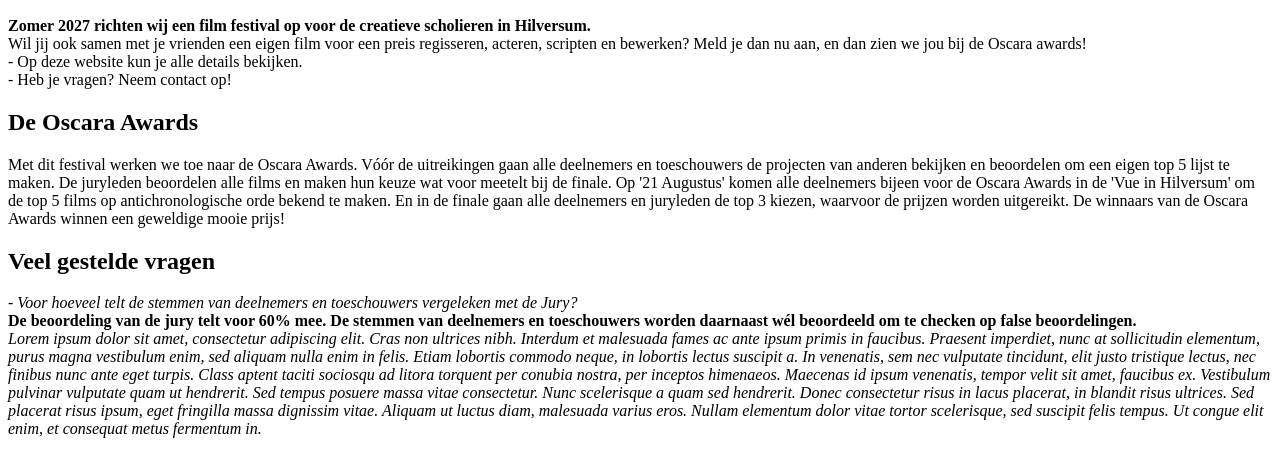
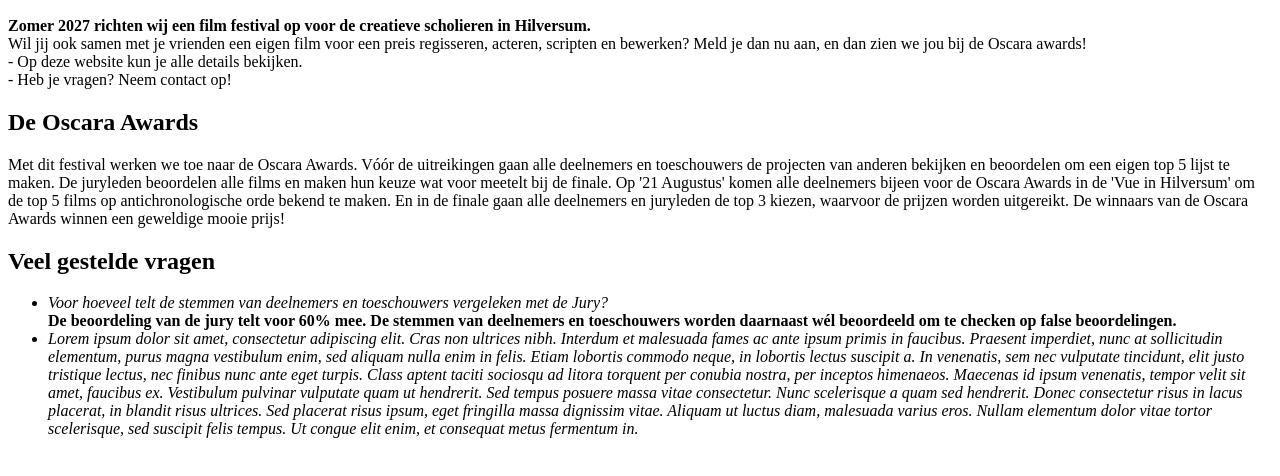
Before and after one commit to Gabriella-spiralen/html-weekopdracht-2-bouwen, a plain HTML site: page index.html in a window 1280 px wide. Shown: the part 110-586 px from the top of the page. Drawn offline with Linux system fonts and the light colour scheme.

Commit message:
WebLab Run 27-11-2026 12:03:18 (UTC+01:00)

```diff
--- a/index.html
+++ b/index.html
@@ -12,8 +12,9 @@
     <h2> De Oscara Awards </h2>
     <p> Met dit festival werken we toe naar de Oscara Awards. Vóór de uitreikingen gaan alle deelnemers en toeschouwers de projecten van anderen bekijken en beoordelen om een eigen top 5 lijst te maken. De juryleden beoordelen alle films en maken hun keuze wat voor meetelt bij de finale. Op '21 Augustus' komen alle deelnemers bijeen voor de Oscara Awards in de 'Vue in Hilversum' om de top 5 films op antichronologische orde bekend te maken. En in de finale gaan alle deelnemers en juryleden de top 3 kiezen, waarvoor de prijzen worden uitgereikt. De winnaars van de Oscara Awards winnen een geweldige mooie prijs!</p>
     <h2>Veel gestelde vragen</h2>
-    <p> <i>- Voor hoeveel telt de stemmen van deelnemers en toeschouwers vergeleken met de Jury?</i><br><b>De beoordeling van de jury telt voor 60% mee. De stemmen van deelnemers en toeschouwers worden daarnaast wél beoordeeld om te checken op false beoordelingen.
-    </b><br><i>Lorem ipsum dolor sit amet, consectetur adipiscing elit. Cras non ultrices nibh. Interdum et malesuada fames ac ante ipsum primis in faucibus. Praesent imperdiet, nunc at sollicitudin elementum, purus magna vestibulum enim, sed aliquam nulla enim in felis. Etiam lobortis commodo neque, in lobortis lectus suscipit a. In venenatis, sem nec vulputate tincidunt, elit justo tristique lectus, nec finibus nunc ante eget turpis. Class aptent taciti sociosqu ad litora torquent per conubia nostra, per inceptos himenaeos. Maecenas id ipsum venenatis, tempor velit sit amet, faucibus ex. Vestibulum pulvinar vulputate quam ut hendrerit. Sed tempus posuere massa vitae consectetur. Nunc scelerisque a quam sed hendrerit. Donec consectetur risus in lacus placerat, in blandit risus ultrices. Sed placerat risus ipsum, eget fringilla massa dignissim vitae. Aliquam ut luctus diam, malesuada varius eros. Nullam elementum dolor vitae tortor scelerisque, sed suscipit felis tempus. Ut congue elit enim, et consequat metus fermentum in.</i></p>
+    <ul>
+      <li><i> Voor hoeveel telt de stemmen van deelnemers en toeschouwers vergeleken met de Jury?</i><br><b>De beoordeling van de jury telt voor 60% mee. De stemmen van deelnemers en toeschouwers worden daarnaast wél beoordeeld om te checken op false beoordelingen.</b></li>
+      <li><i>Lorem ipsum dolor sit amet, consectetur adipiscing elit. Cras non ultrices nibh. Interdum et malesuada fames ac ante ipsum primis in faucibus. Praesent imperdiet, nunc at sollicitudin elementum, purus magna vestibulum enim, sed aliquam nulla enim in felis. Etiam lobortis commodo neque, in lobortis lectus suscipit a. In venenatis, sem nec vulputate tincidunt, elit justo tristique lectus, nec finibus nunc ante eget turpis. Class aptent taciti sociosqu ad litora torquent per conubia nostra, per inceptos himenaeos. Maecenas id ipsum venenatis, tempor velit sit amet, faucibus ex. Vestibulum pulvinar vulputate quam ut hendrerit. Sed tempus posuere massa vitae consectetur. Nunc scelerisque a quam sed hendrerit. Donec consectetur risus in lacus placerat, in blandit risus ultrices. Sed placerat risus ipsum, eget fringilla massa dignissim vitae. Aliquam ut luctus diam, malesuada varius eros. Nullam elementum dolor vitae tortor scelerisque, sed suscipit felis tempus. Ut congue elit enim, et consequat metus fermentum in.</i></li></ul>
 
 
 
```
Also changed, not shown: 1 other file.
